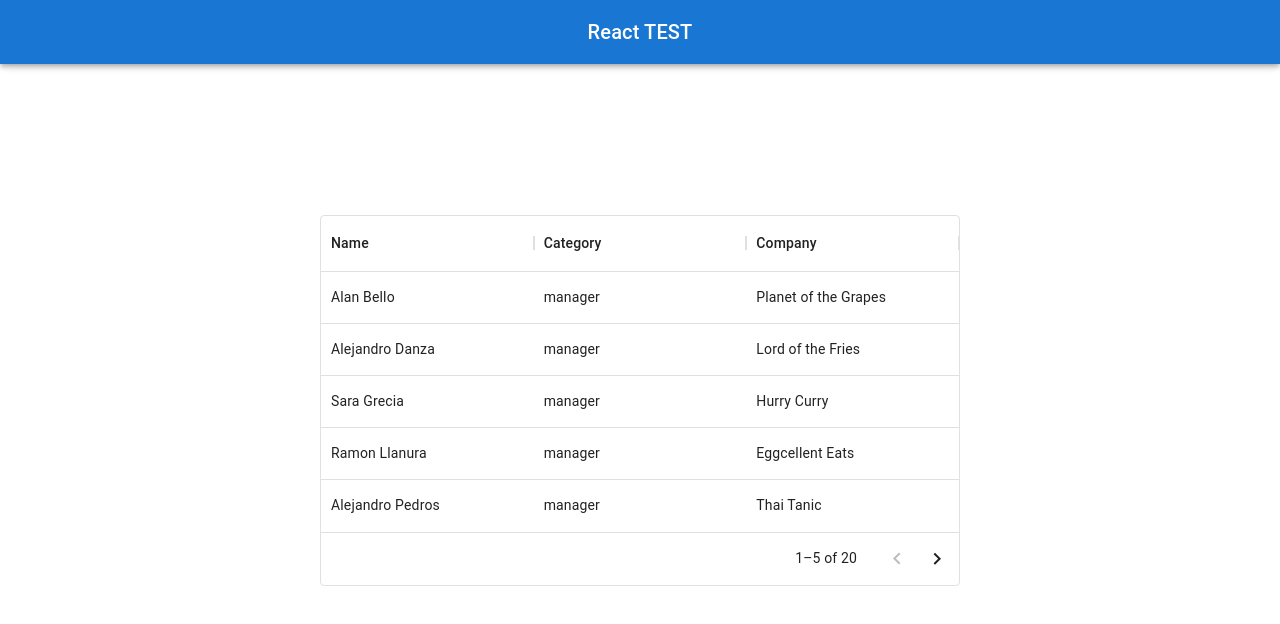
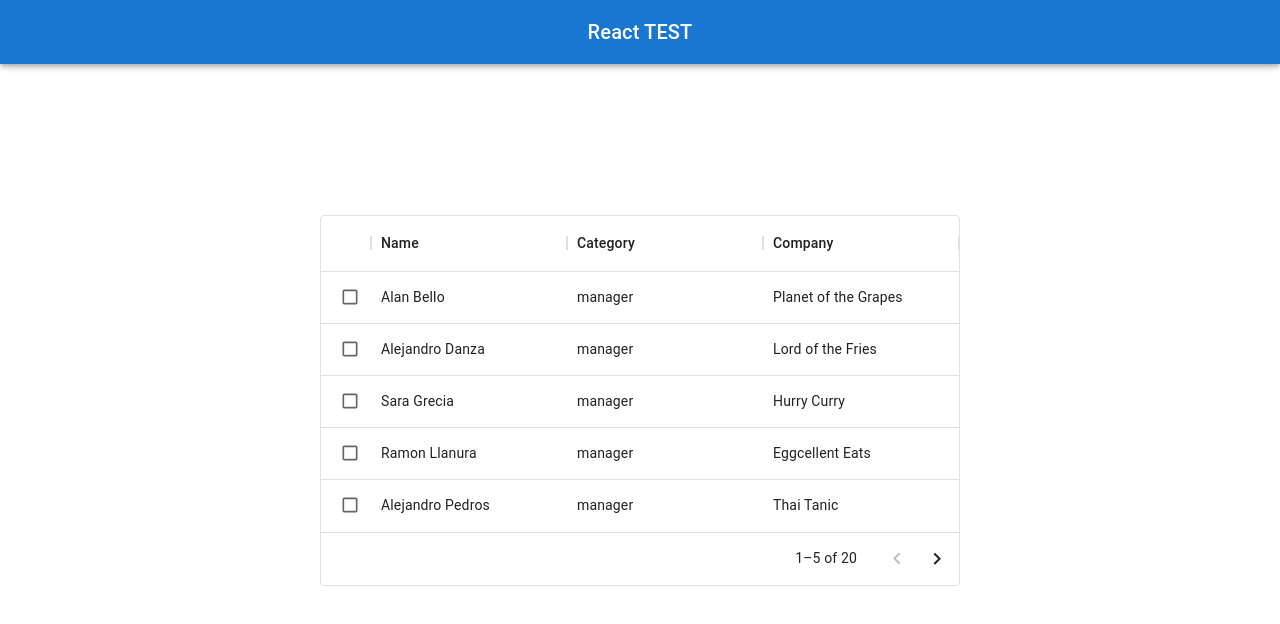
Before and after one commit to lrdgz/react-app-test, a React (Vite) app: page / in a window 1280 px wide. Shown: the top 624 px of the page. Built offline with nearby package versions, Linux system fonts and the light colour scheme.

Commit message:
Added favorite people, filter favorite people

```diff
--- /dev/null
+++ b/src/models/index.ts
@@ -0,0 +1 @@
+export * from './people';
--- a/src/pages/Home/Home.tsx
+++ b/src/pages/Home/Home.tsx
@@ -1,15 +1,28 @@
-import React from 'react';
+import React, { useState } from 'react';
 import { DataGrid, GridRenderCellParams }  from '@mui/x-data-grid';
 import { People } from '@/data';
+import { Person } from '@/models';
+import { Checkbox } from '@mui/material';
 
 export interface HomeInterface {};
 
 const Home: React.FC<HomeInterface> = () => {
 
 	const pageSize = 5;
+	const [selectedPeople, setSelectedPeople] = useState<Person[]>([]);
+
+	const findPerson = (person: Person) => !!selectedPeople.find(p => p.id === person.id);
+	const filterPerson = (person: Person) => selectedPeople.filter(p => p.id !== person.id);
+
+	const handleChange = (person: Person) => {
+		setSelectedPeople(findPerson(person) ? filterPerson(person) : [...selectedPeople, person]);
+	}
 
 	const columns = [
 		// { field: name, headerName: 'Name', flex: 1, minWidth: 150, renderCell: (params: GridRenderCellParams) => <>{params.value + params.row.category}</> },
+		{ field: 'actions', headerName: '', width: 50, renderCell: (params: GridRenderCellParams) => <>{
+			<Checkbox size="small" checked={findPerson(params.row)} onChange={ () => handleChange(params.row) } />
+		}</> },
 		{ field: 'name', headerName: 'Name', flex: 1, minWidth: 150, renderCell: (params: GridRenderCellParams) => <>{params.value}</> },
 		{ field: 'category', headerName: 'Category', flex: 1, minWidth: 150, renderCell: (params: GridRenderCellParams) => <>{params.value}</> },
 		{ field: 'company', headerName: 'Company', flex: 1, minWidth: 150, renderCell: (params: GridRenderCellParams) => <>{params.value}</> },
```
Also changed, not shown: src/models/people.ts (added, +7 -0 lines).
